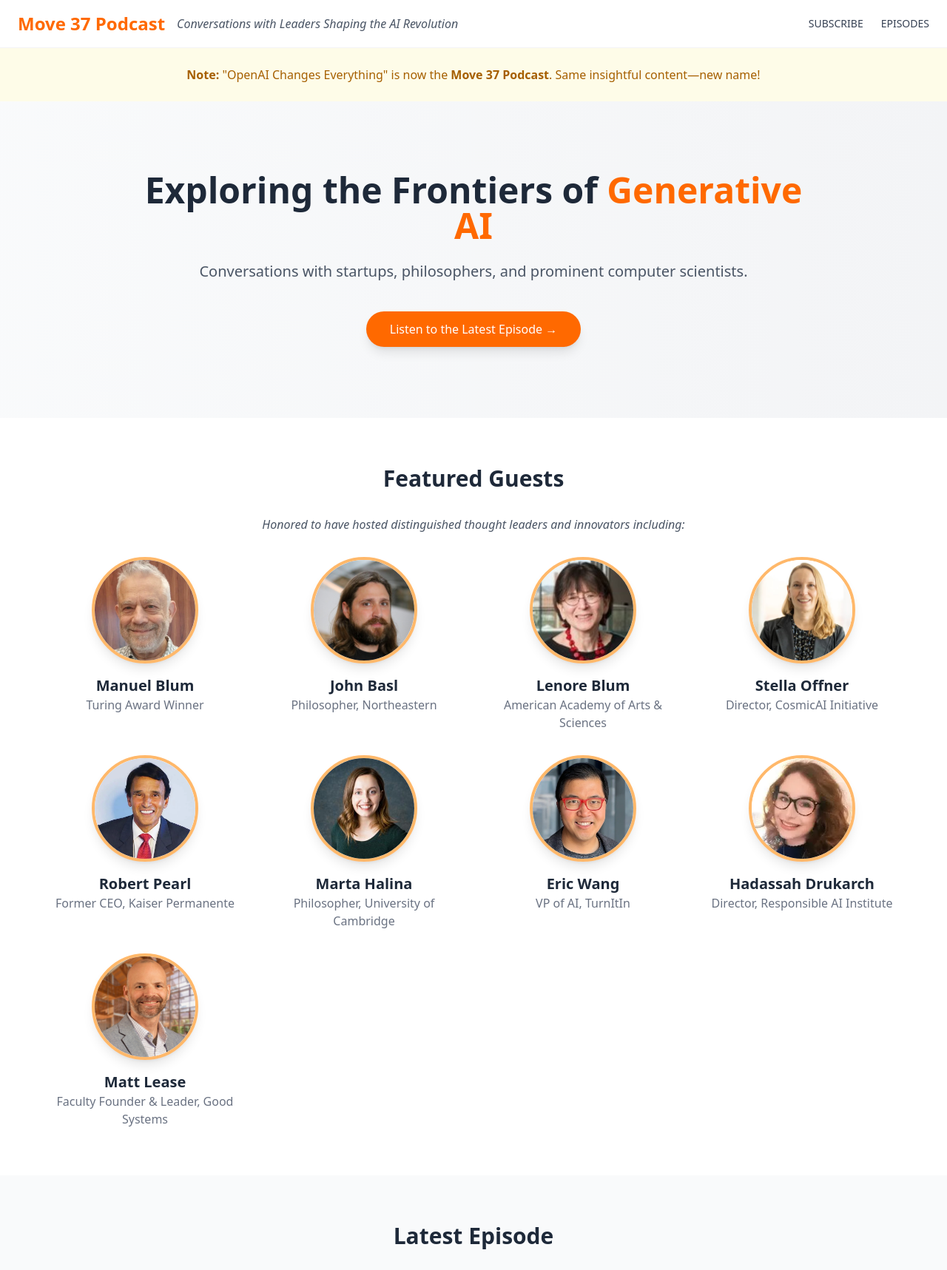
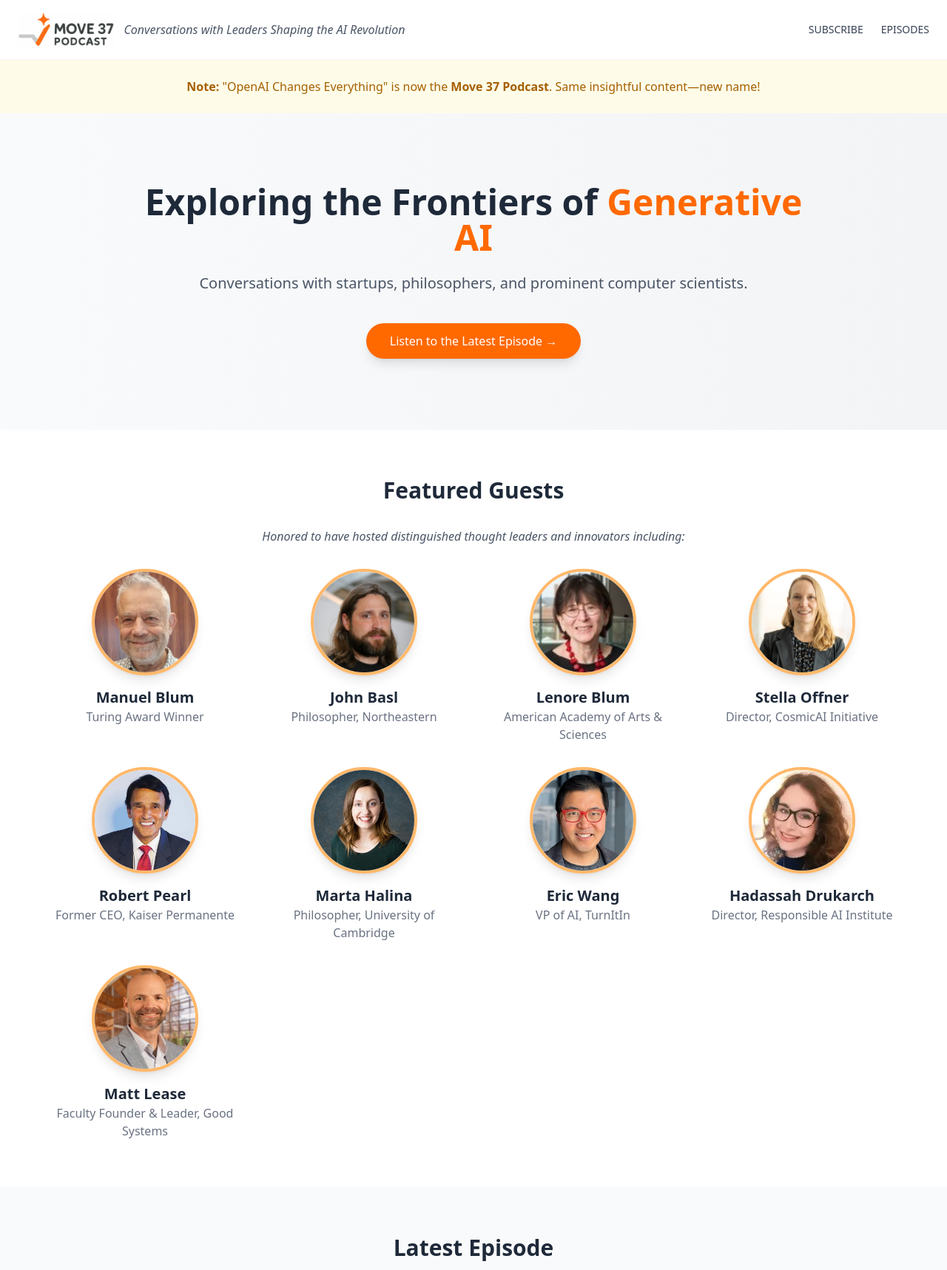
Before and after one commit to Superexpert/openai-changes-everything-com, a Jekyll site: the page built from index.markdown, in a window 1280 px wide, cut to the strip 0-1717 px from the top of the page. Shown: the whole strip at 74% size. Built offline with Jekyll 4.4.1, drawn with Linux system fonts in a browser that asks for light colours.

Commit message:
Updated logo

```diff
--- a/_includes/header.html
+++ b/_includes/header.html
@@ -1,10 +1,14 @@
 <header class="py-4 px-6 border-b border-gray-100 shadow-sm bg-white">
-    <div class="container mx-auto flex items-center justify-between">
+  <div class="container mx-auto flex items-center justify-between space-x-3">
 
     <!-- Logo and Tagline -->
-      <div class="flex flex-col md:flex-row md:items-center md:space-x-4">
-        <a href="/" class="text-2xl font-bold text-orange-500">
-          Move 37 Podcast
+    <div class="flex items-center space-x-3">
+      <a href="/" class="flex items-center">
+        <img
+          src="/assets/logo/move37podcast.png"
+          alt="Move 37 Podcast Logo"
+          class="h-12 w-auto"
+        >
       </a>
       <span class="hidden md:inline-block text-gray-600 italic text-base">
         Conversations with Leaders Shaping the AI Revolution
--- a/assets/css/tailwind_compiled.css
+++ b/assets/css/tailwind_compiled.css
@@ -276,6 +276,9 @@
   .aspect-video {
     aspect-ratio: var(--aspect-video);
   }
+  .h-12 {
+    height: calc(var(--spacing) * 12);
+  }
   .h-36 {
     height: calc(var(--spacing) * 36);
   }
@@ -284,6 +287,9 @@
   }
   .w-36 {
     width: calc(var(--spacing) * 36);
+  }
+  .w-auto {
+    width: auto;
   }
   .w-full {
     width: 100%;
@@ -314,6 +320,13 @@
   }
   .gap-8 {
     gap: calc(var(--spacing) * 8);
+  }
+  .space-x-3 {
+    :where(& > :not(:last-child)) {
+      --tw-space-x-reverse: 0;
+      margin-inline-start: calc(calc(var(--spacing) * 3) * var(--tw-space-x-reverse));
+      margin-inline-end: calc(calc(var(--spacing) * 3) * calc(1 - var(--tw-space-x-reverse)));
+    }
   }
   .space-x-6 {
     :where(& > :not(:last-child)) {
@@ -603,25 +616,6 @@
   .md\:grid-cols-3 {
     @media (width >= 48rem) {
       grid-template-columns: repeat(3, minmax(0, 1fr));
-    }
-  }
-  .md\:flex-row {
-    @media (width >= 48rem) {
-      flex-direction: row;
-    }
-  }
-  .md\:items-center {
-    @media (width >= 48rem) {
-      align-items: center;
-    }
-  }
-  .md\:space-x-4 {
-    @media (width >= 48rem) {
-      :where(& > :not(:last-child)) {
-        --tw-space-x-reverse: 0;
-        margin-inline-start: calc(calc(var(--spacing) * 4) * var(--tw-space-x-reverse));
-        margin-inline-end: calc(calc(var(--spacing) * 4) * calc(1 - var(--tw-space-x-reverse)));
-      }
     }
   }
   .lg\:grid-cols-3 {
```
Also changed, not shown: assets/logo/move37podcast.png (added), favicon.ico. Lines whose indentation alone changed are shown as unchanged.
